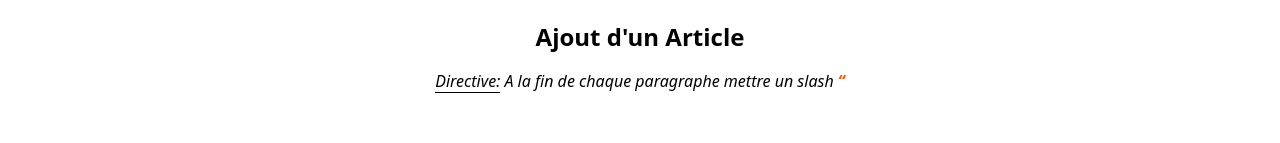
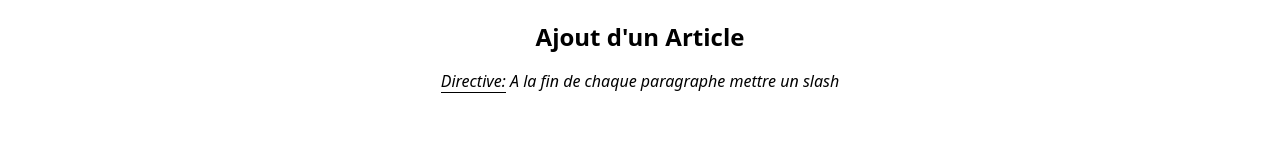
Before and after one commit to SidyMohamedSalim/CookBlog, a Next.js app: page /admin/add in a window 1280 px wide. Shown: the part 337-480 px from the top of the page. Built offline with nearby package versions, Linux system fonts and the light colour scheme.

Commit message:
resolve problem deploy2

```diff
--- a/app/admin/add/page.tsx
+++ b/app/admin/add/page.tsx
@@ -8,7 +8,7 @@ const page = async () => {
       <p className="italic  py-4 ">
         <span className="border-b border-black"> Directive:</span> A la fin de
         chaque paragraphe mettre un slash
-        <span className="text-orange-600 font-extrabold"> &ldquo;</span>
+        {/* <span className="text-orange-600 font-extrabold"> </span> */}
       </p>
       <FormAdd />
     </div>
```
